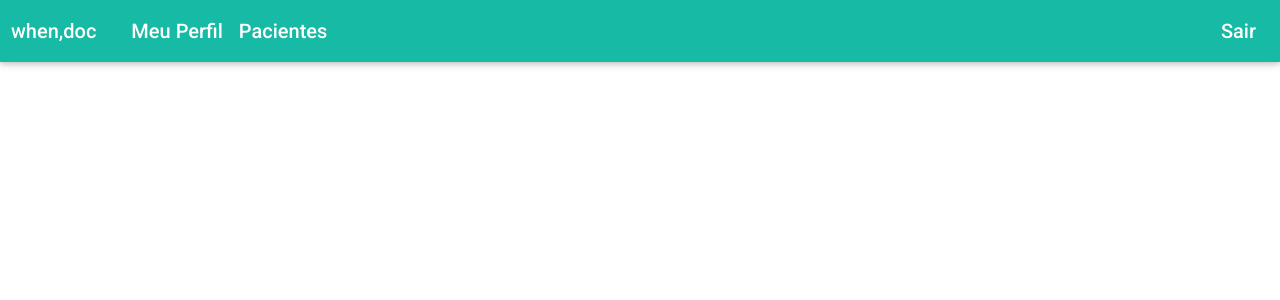
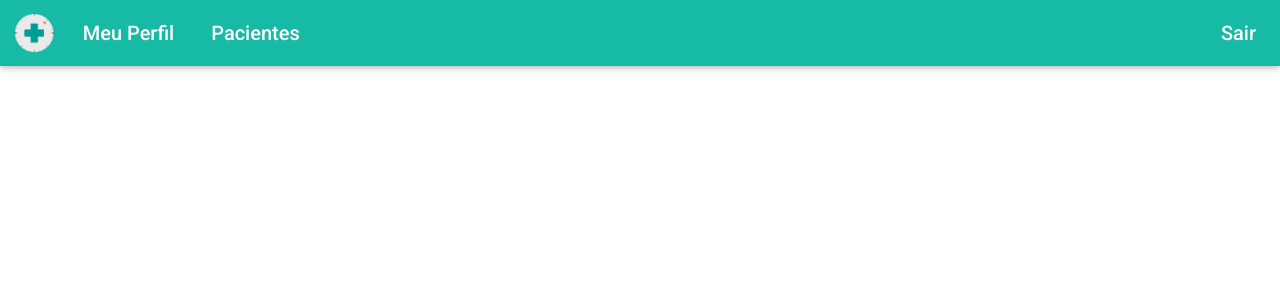
Before and after one commit to wesleylq/When-Doc-Front-end-, a React (Create React App) app: page /menu in a window 1280 px wide. Shown: the top 300 px of the page. Built offline with nearby package versions, Linux system fonts and the light colour scheme.

Commit message:
add logo

```diff
--- a/src/App.css
+++ b/src/App.css
@@ -8,7 +8,7 @@
 
 .App-logo {
   animation: App-logo-spin infinite 20s linear;
-  height: 80px;
+  height: 40px;
 }
 
 .App-header {
@@ -17,8 +17,3 @@
   padding: 20px;
   color: white;
 }
-
-@keyframes App-logo-spin {
-  from { transform: rotate(0deg); }
-  to { transform: rotate(360deg); }
-}
--- a/src/menu/NavBar.css
+++ b/src/menu/NavBar.css
@@ -1,9 +1,10 @@
 #navbar {
 	padding-left : 11px;
+	background-color: #17baa4;
 	font-size: 20px;
+	font-weight: 500;
 }
 
-#navbar {
-	background-color: #17baa4;
-	font-weight: 500;
+#navItem {
+	 padding-right: 21px;
 }
--- a/src/menu/NavBar.js
+++ b/src/menu/NavBar.js
@@ -2,7 +2,7 @@ import React, { Component } from 'react';
 import { Navbar, NavbarBrand, NavbarNav, NavbarToggler, Collapse, NavItem, NavLink} from 'mdbreact';
 import './NavBar.css'
 import { Link } from 'react-router-dom';
-import logo from '../logo.jpg';
+import logo from '../logo.png';
 import Router from '../Router.js';
 
 class NavBar extends Component {
@@ -23,20 +23,21 @@ class NavBar extends Component {
     render() {
         return (
             <div>
-                <Navbar id='navbar' dark expand="md" fixed='top' scrolling>
-                    <NavbarBrand href="/menu">when,doc
+                <Navbar id='navbar' dark expand="sm" fixed='top' scrolling>
+                    <NavbarBrand href="/menu">
+                        <img src={logo} className="App-logo" alt="logo" />
                     </NavbarBrand>
                     { !this.state.isWideEnough && <NavbarToggler onClick = { this.onClick } />}
                     <Collapse isOpen = { this.state.collapse } navbar>
-                        <NavbarNav left id="navbar">
-                            <NavItem>
+                        <NavbarNav left>
+                            <NavItem id='navItem'>
                                 <Link className="nav-link" to="/menu/meuPerfil">Meu Perfil</Link>
                             </NavItem>
-                            <NavItem>
+                            <NavItem id='navItem'>
                                 <Link className="nav-link" to="/menu/paciente">Pacientes</Link>
                             </NavItem>
                         </NavbarNav>
-                        <NavbarNav right id="navbar">
+                        <NavbarNav right >
                             <NavItem>
                                 <NavLink to="logaut">Sair</NavLink>
                             </NavItem>
--- a/src/meuPerfil/MeuPerfil.js
+++ b/src/meuPerfil/MeuPerfil.js
@@ -2,7 +2,6 @@ import React, { Component } from 'react';
 import api from '../Api';
 import './MeuPerfil.css';
 import EditDados from './EditDados.js';
-
 class MeuPerfil extends Component {
 
    state = {
```
Also changed, not shown: src/login/LoginForm.js (line endings or trailing spaces), src/logo.jpg (deleted), src/logo.png (added).
